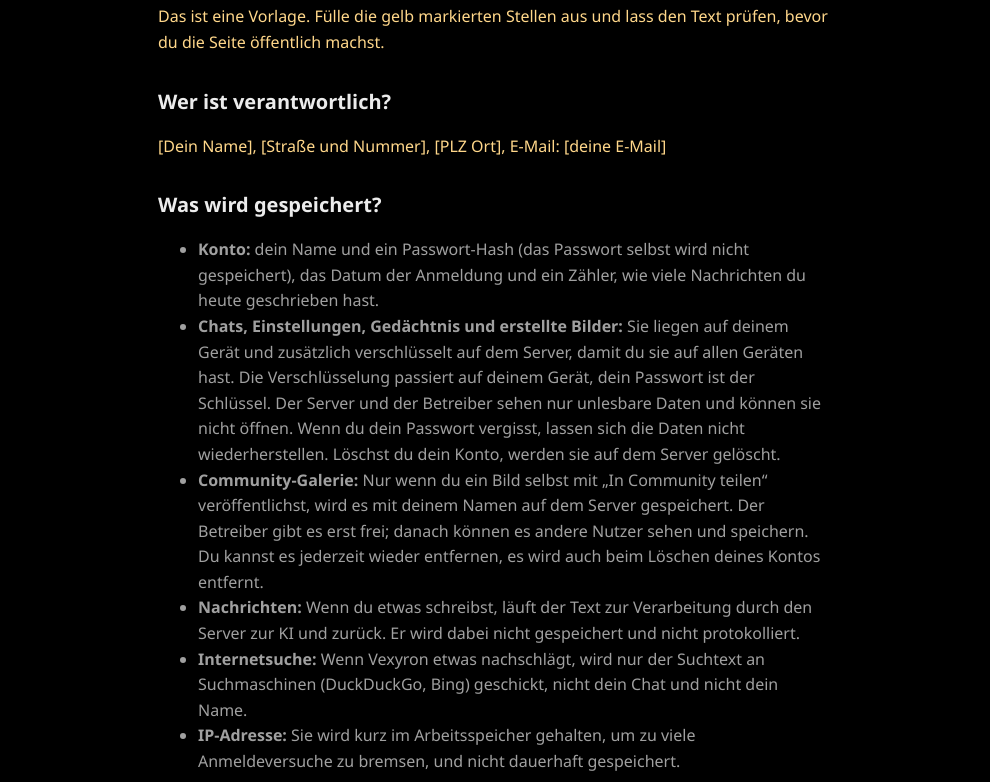
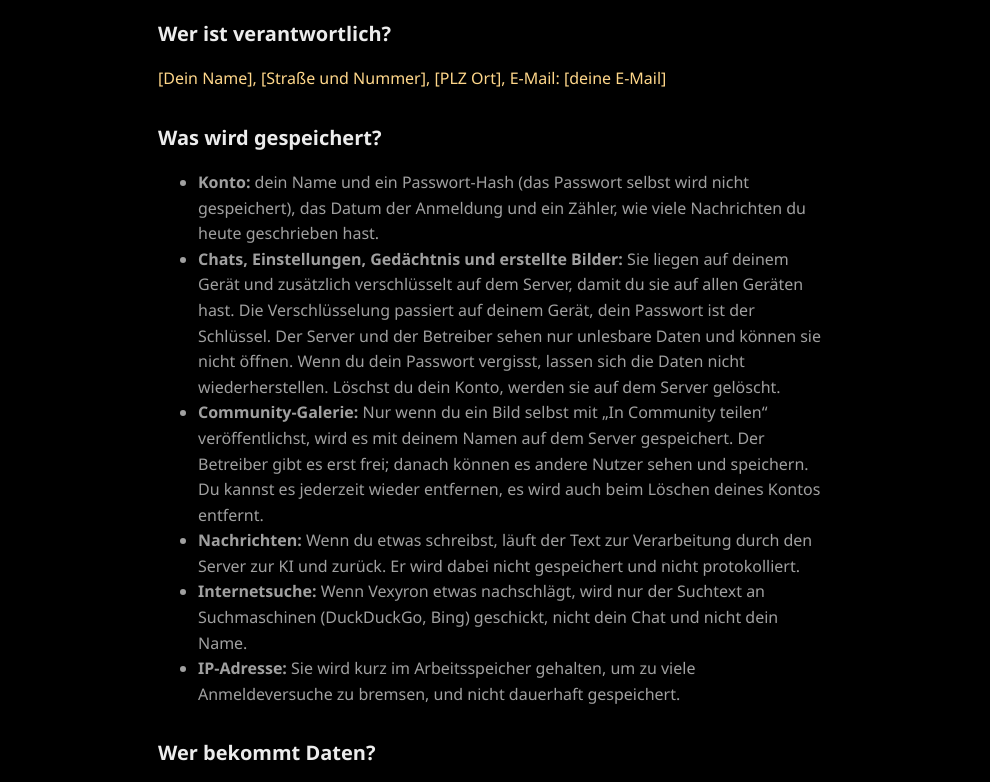
Before and after one commit to VexyronDev/VexyronDevs, a plain HTML site: page datenschutz.html in a window 1280 px wide. Shown: the part 160-942 px from the top of the page, without its empty margins (146-1136 px from the left). Drawn offline with Linux system fonts and the light colour scheme.

Commit message:
Vorlagen-Hinweis aus Datenschutz entfernt

```diff
--- a/datenschutz.html
+++ b/datenschutz.html
@@ -12,7 +12,6 @@
 <header class="top"><a class="brand" href="./"><img src="icon.png" alt=""><span>Vexyron</span></a><nav><a href="./">Zurück</a></nav></header>
 <main class="page">
   <h1>Datenschutz</h1>
-  <p class="todo">Das ist eine Vorlage. Fülle die gelb markierten Stellen aus und lass den Text prüfen, bevor du die Seite öffentlich machst.</p>
 
   <h2>Wer ist verantwortlich?</h2>
   <p class="todo">[Dein Name], [Straße und Nummer], [PLZ Ort], E-Mail: [deine E-Mail]</p>
```
